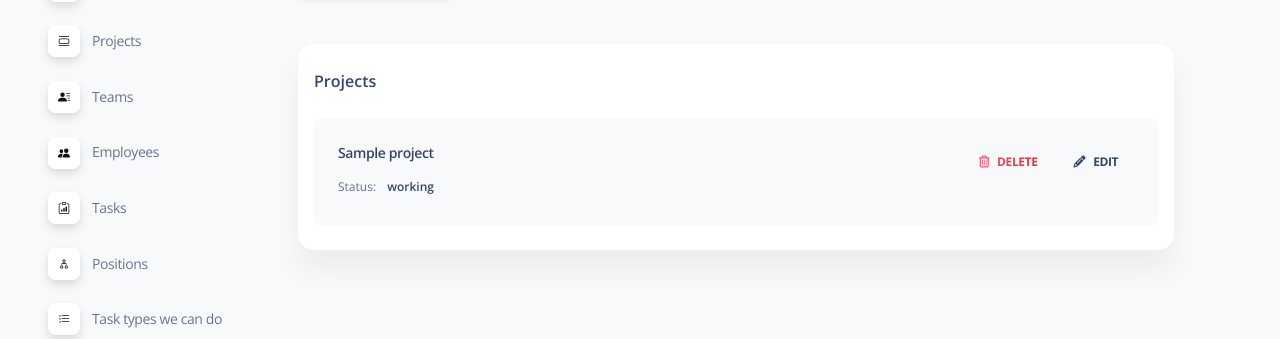
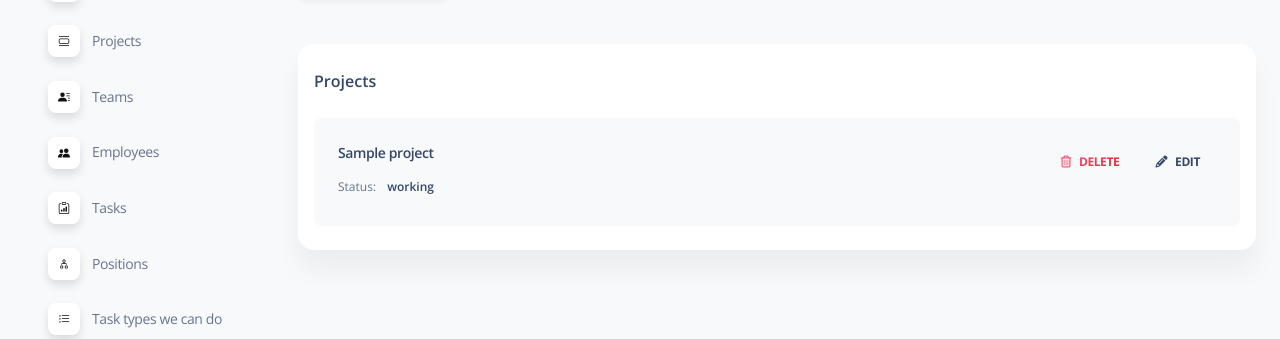
Before and after one commit to mblazhko/it-task-manager, a Django app: page /projects/ in a window 1280 px wide. Shown: the part 154-493 px from the top of the page. Run offline with Django 4.2, Linux system fonts and the light colour scheme; a user stored in the database is signed in; tables that the repository leaves empty hold one stand-in row (values such as "Sample post"); some libraries are stand-ins or nearby versions.

Commit message:
make table wider

```diff
--- a/templates/manager/project_list.html
+++ b/templates/manager/project_list.html
@@ -10,7 +10,7 @@
   <div class="container-fluid py-4">
     <h6><a class="btn btn-primary" href="{% url "manager:project-create" %}">Add new project</a></h6>
     <div class="row">
-      <div class="col-md-11 mt-4">
+      <div class="col-md-12 mt-4">
         <div class="card">
           <div class="card-header pb-0 px-3">
             <h6 class="mb-0">Projects</h6>
```
